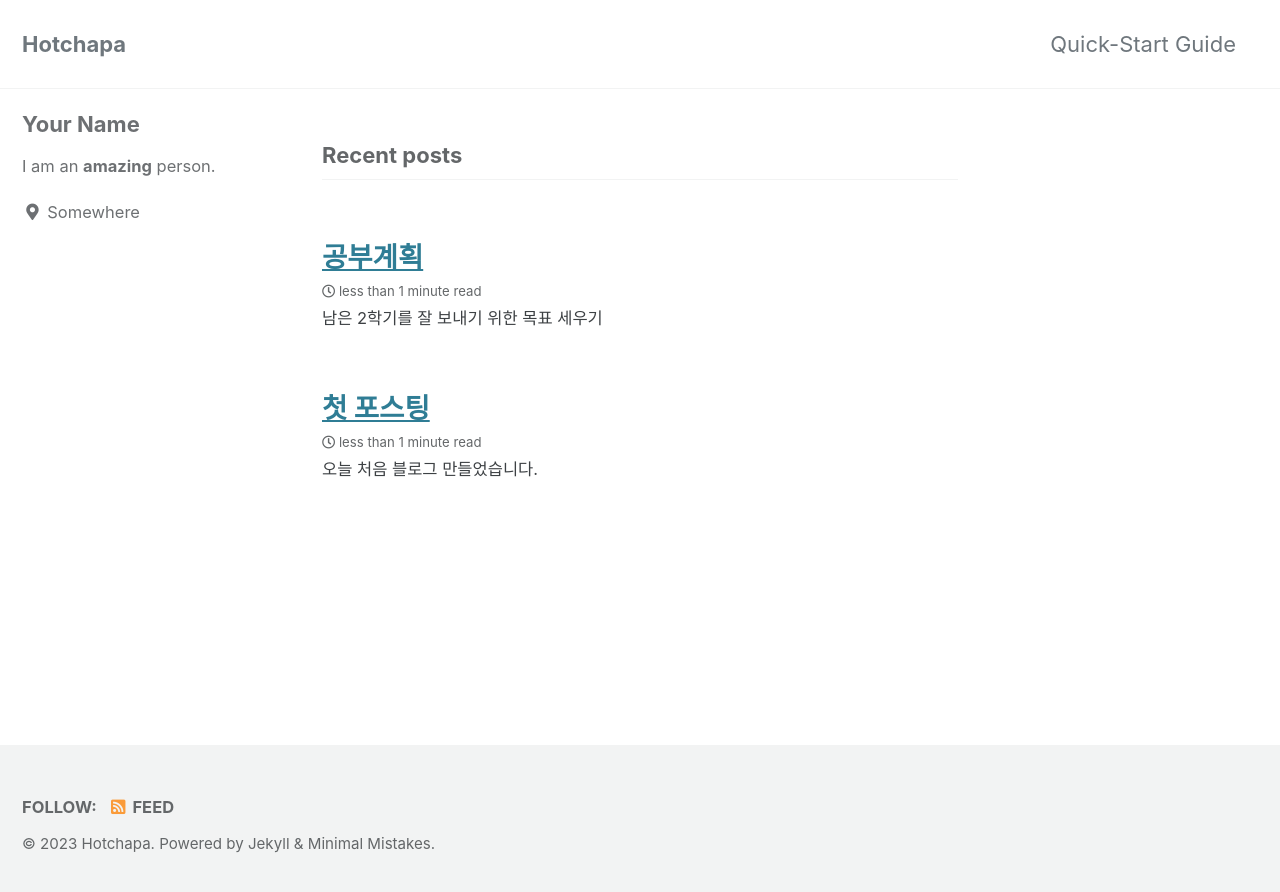
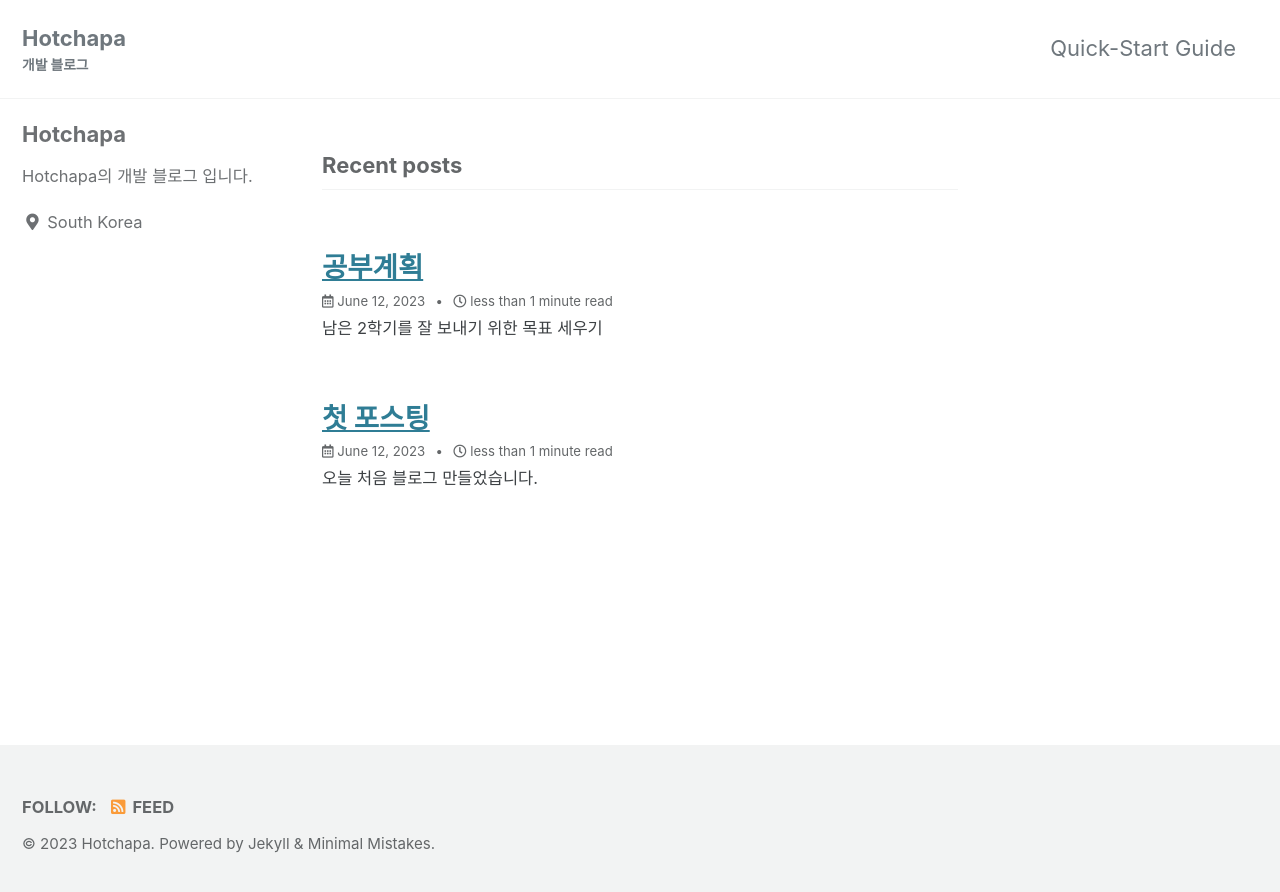
Before and after one commit to hotchapa/hotchapa.github.ioOO, a Jekyll site: the page built from index.html, in a window 1280 px wide. Shown: the top 892 px of the page. Built offline with Jekyll 4.4.1, drawn with Linux system fonts in a browser that asks for light colours; cached includes are drawn as plain includes; the list of posts is cut into pages by our own code.

Commit message:
ui update

```diff
--- a/_config.yml
+++ b/_config.yml
@@ -18,16 +18,16 @@ minimal_mistakes_skin: "default" # "air", "aqua", "contrast", "dark", "dirt", "n
 locale: "en-US"
 title: "Hotchapa"
 title_separator: "-"
-subtitle: # site tagline that appears below site title in masthead
+subtitle: "개발 블로그"
 name: "Hotchapa"
-description: "An amazing website."
+description: "hotchapa의 블로그 입니다."
 url: "https://hotchapa.github.io"
 baseurl: # the subpath of your site, e.g. "/blog"
 repository: # GitHub username/repo-name e.g. "mmistakes/minimal-mistakes"
 teaser: # path of fallback teaser image, e.g. "/assets/images/500x300.png"
 logo: # path of logo image to display in the masthead, e.g. "/assets/images/88x88.png"
 masthead_title: # overrides the website title displayed in the masthead, use " " for no title
-# breadcrumbs            : false # true, false (default)
+breadcrumbs: true
 words_per_minute: 200
 comments:
   provider: # false (default), "disqus", "discourse", "facebook", "staticman", "staticman_v2", "utterances", "giscus", "custom"
@@ -103,10 +103,10 @@ analytics:
 
 # Site Author
 author:
-  name: "Your Name"
+  name: "Hotchapa"
   avatar: # path of avatar image, e.g. "/assets/images/bio-photo.jpg"
-  bio: "I am an **amazing** person."
-  location: "Somewhere"
+  bio: "Hotchapa의 개발 블로그 입니다."
+  location: "South Korea"
   email:
   links:
     - label: "Email"
@@ -280,3 +280,5 @@ defaults:
       comments: # true
       share: true
       related: true
+      show_date: true
+data_format: "%Y-%m-%d"
```
Also changed, not shown: 1 other file.
